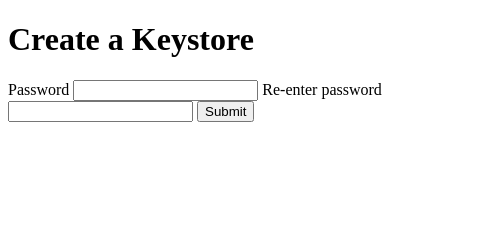
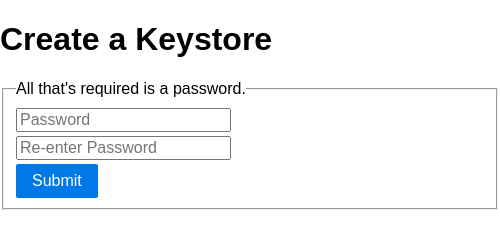
Before and after one commit to JamesVorder/bip44mail-client, an Electron app: page app/create-keystore-dialog.html in a window 500 px wide. Drawn offline with nearby package versions, Linux system fonts and the light colour scheme.

Commit message:
Added Pure.

```diff
--- a/app/create-keystore-dialog.html
+++ b/app/create-keystore-dialog.html
@@ -3,16 +3,25 @@
 <head>
     <meta charset="UTF-8">
     <title>Create a Keystore</title>
+    <link rel="stylesheet" href="https://unpkg.com/purecss@1.0.0/build/pure-min.css" integrity="sha384-nn4HPE8lTHyVtfCBi5yW9d20FjT8BJwUXyWZT9InLYax14RDjBj46LmSztkmNP9w" crossorigin="anonymous">
 </head>
 <body>
-<h1>Create a Keystore</h1>
-<form action="createKeystore">
-    <label for="txtPassword">Password</label>
-    <input type="password" id="txtPassword">
-    <label for="txtVerifyPassword">Re-enter password</label>
-    <input type="password" id="txtVerifyPassword">
-    <button>Submit</button>
-</form>
+
+<div class="pure-g">
+    <div class="pure-u-1-1">
+        <h1>Create a Keystore</h1>
+        <form action="createKeystore" class="pure-form-stacked">
+            <fieldset>
+                <legend>All that's required is a password.</legend>
+                <input type="password" id="txtPassword" placeholder="Password">
+                <input type="password" id="txtVerifyPassword" placeholder="Re-enter Password">
+                <button class="pure-button pure-button-primary">Submit</button>
+            </fieldset>
+        </form>
+    </div>
+</div>
+
 <script type="text/javascript" src="./js/create-keystore-dialog.js"></script>
+
 </body>
 </html>
--- a/app/js/index.js
+++ b/app/js/index.js
@@ -7,4 +7,4 @@ btnCreateKeytore.addEventListener('click', function(event){
 });
 btnOpenKeystore.addEventListener('click', function(event){
     ipc.send('open-keystore-dialog');
-})
+});
--- a/app/js/open-keystore-dialog.js
+++ b/app/js/open-keystore-dialog.js
@@ -6,5 +6,5 @@ fileManagerBtn.addEventListener('click', function(event){
 });
 
 ipc.on('selected-file', function (event, path) {
-    document.getElementById('selected-file').innerHTML = "You selected: " + path;
+    document.getElementById('selected-file').setAttribute('value', path);
 });
```
Also changed, not shown: app/index.html (+15 -3 lines), app/open-keystore-dialog.html (+14 -3 lines).
